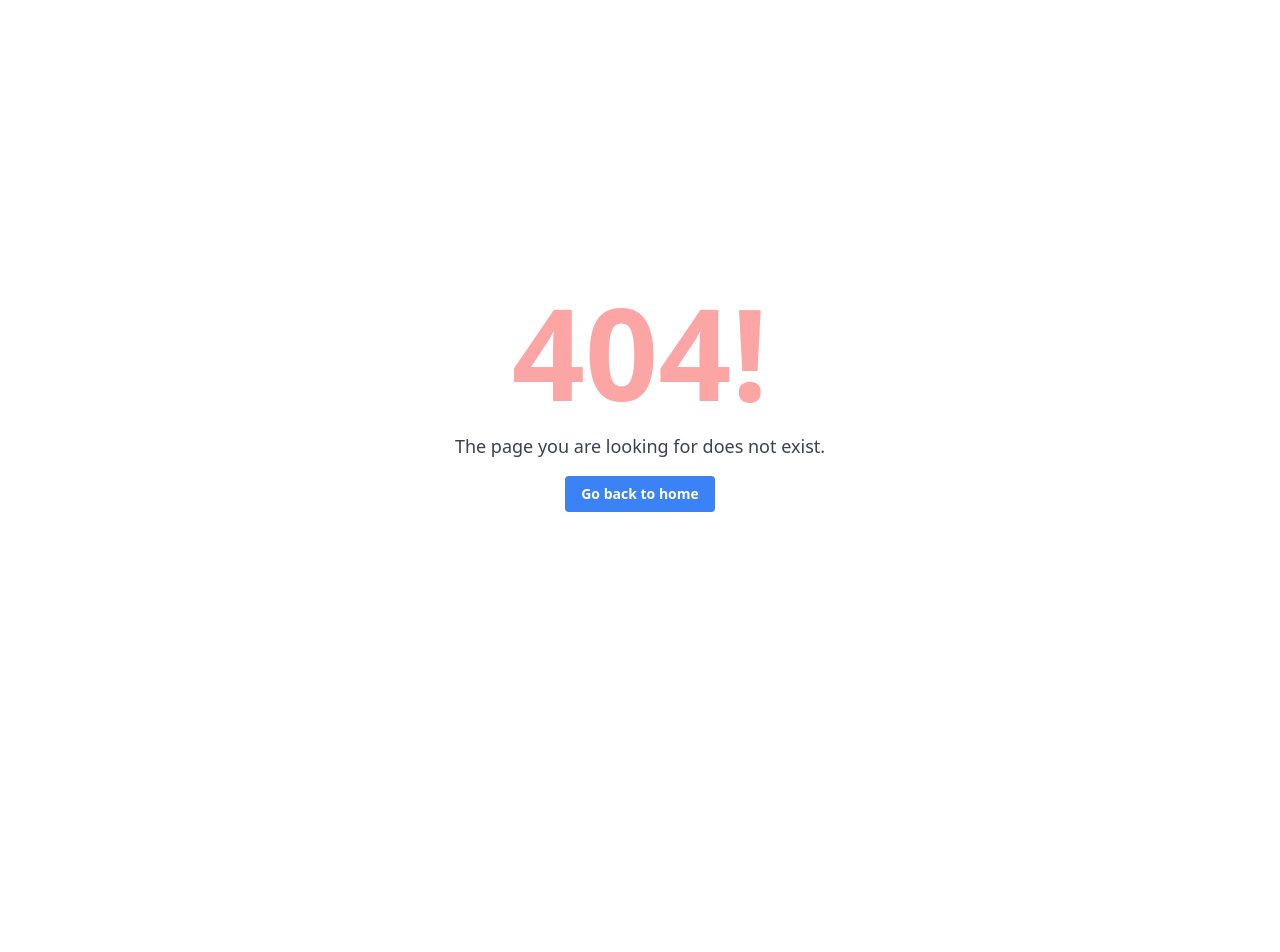
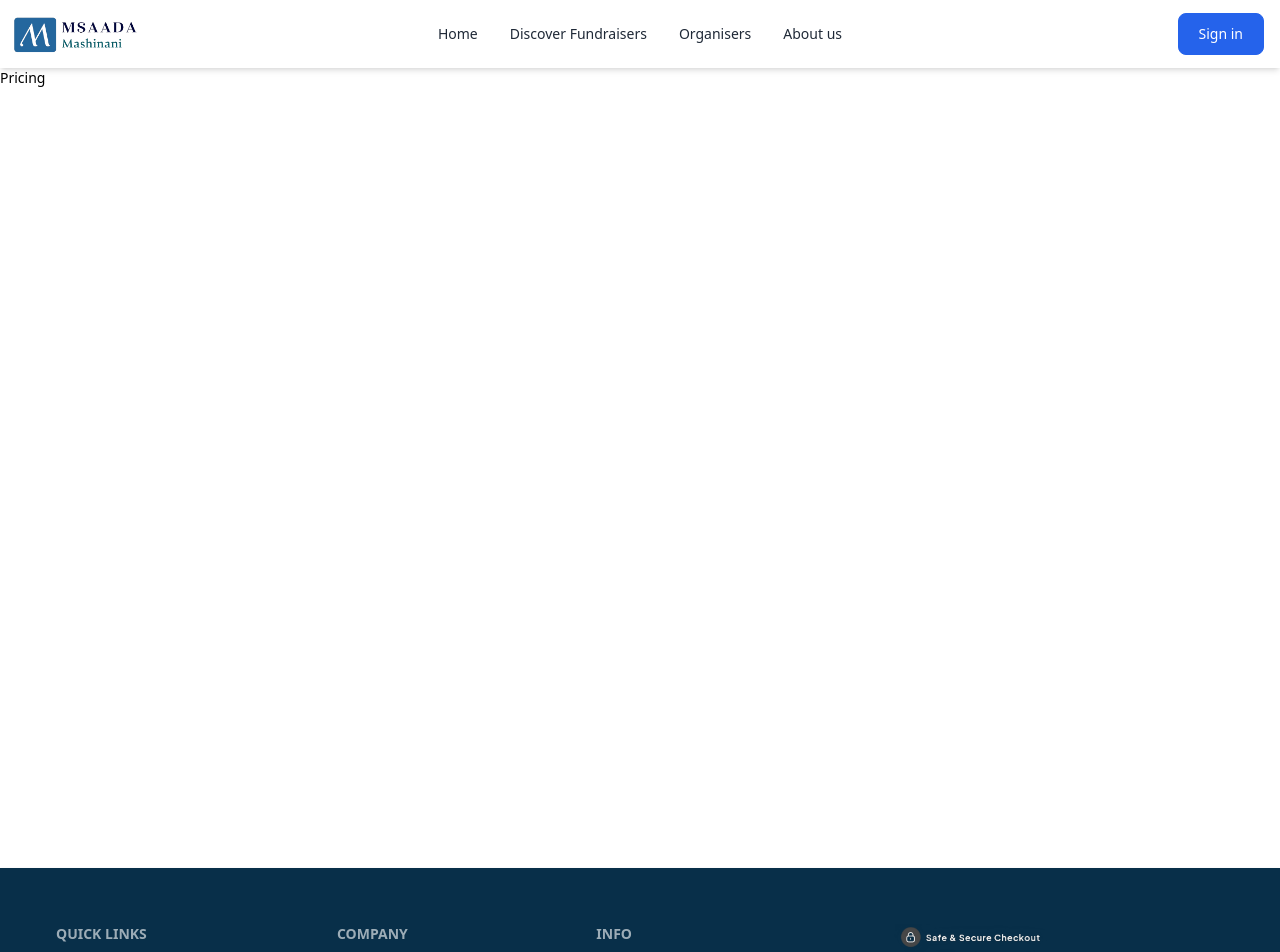
Before and after one commit to MuchokiDavid/Msaadafund-Frontend, a React (Create React App) app: page /pricing in a window 1280 px wide. Before the commit this address had no page. Shown: the top 952 px of the page. Before the commit the page ends 800 px from the top, so only its background shows below. Built offline with nearby package versions, Linux system fonts and the light colour scheme.

Commit message:
initiated pricing component

```diff
--- a/src/App.js
+++ b/src/App.js
@@ -22,8 +22,7 @@ import Organisation from './pages/Organisation';
 import NotFound from './components/reusables/NotFound';
 import OrganisationDetails from './pages/OrganisationDetails';
 import Faq from './components/reusables/Faq';
-
-
+import Pricing from './pages/Pricing';
 
 function App() {
   return (
@@ -39,8 +38,9 @@ function App() {
     <Route path = '/org/login' element = {<OrgLogIn/>}/>
     <Route path = '/org/signup' element = {<OrgSignUp/>}/>
     <Route path = '/contact' element = {<ContactUs/>}/>
+    <Route path = '/pricing' element = {<Pricing/>}/>
     <Route path = '/about' element = {<AboutUs/>}/>
-    <Route path = '/questions' element = {<Faq/>}/>
+    <Route path = '/faq' element = {<Faq/>}/>
     <Route path = '/careers' element = {<Careers/>}/>
     <Route path = '/user/dashboard/*' element = {<UserLayout/>}/>
     <Route path = '/org/dashboard/*' element = {<OrgLayout/>}/>
@@ -52,7 +52,6 @@ function App() {
     <Route path={"/organisations/:orgName" } element={<OrganisationDetails/>} />
     {/* not found route */}
     <Route path='*' element = {<NotFound/>}/>
-
     </Routes>
     </div>
      );
--- /dev/null
+++ b/src/pages/Pricing.jsx
@@ -0,0 +1,17 @@
+import React from 'react'
+import Menus from '../components/reusables/Menus'
+import Footer from '../components/reusables/Footer'
+
+function Pricing() {
+  return (
+    <>
+    <Menus/>
+    <section className="container min-h-screen">
+        <h1>Pricing</h1>
+    </section>
+    <Footer/>
+    </>
+  )
+}
+
+export default Pricing
```
